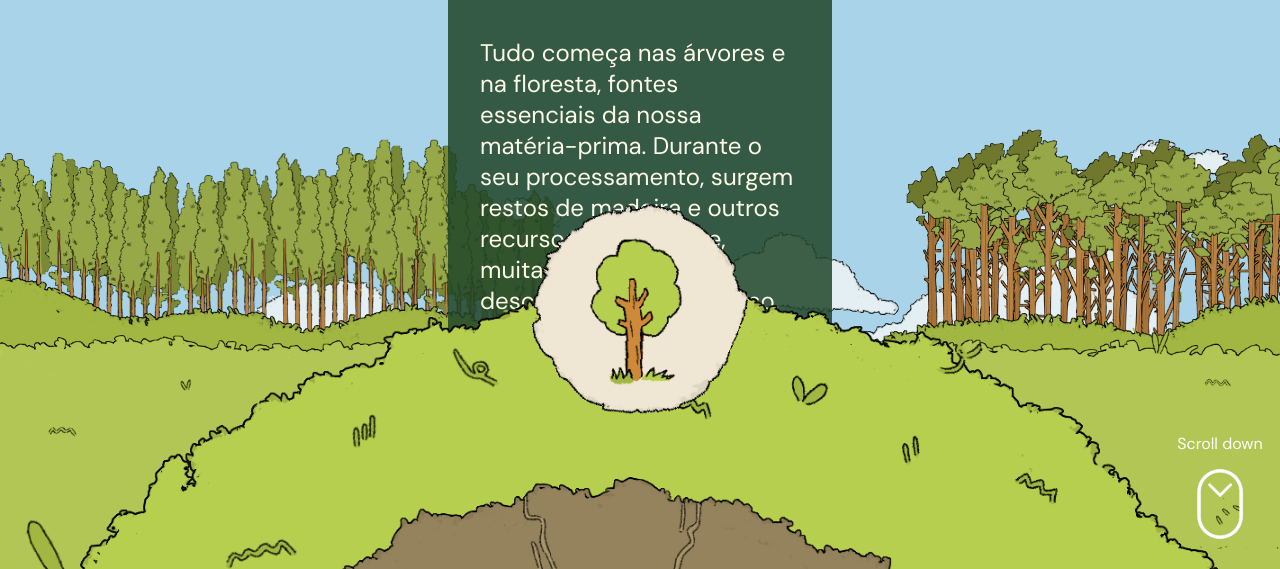
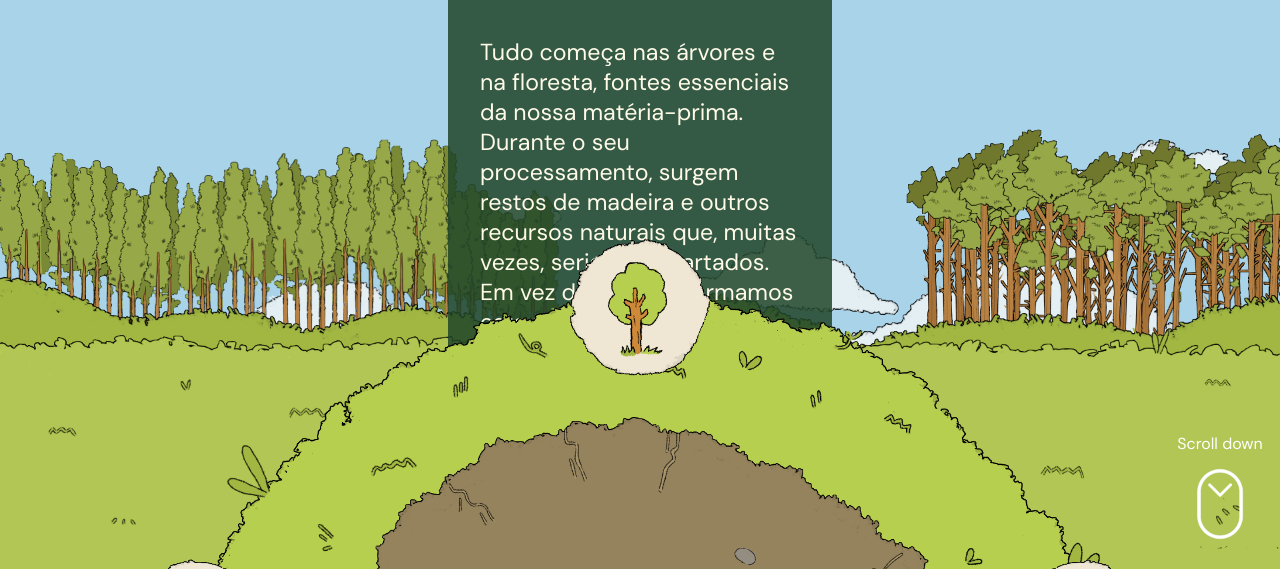
Before and after one commit to cogumelosdopradoaoprato/cogumelosdopradoaoprato.github.io, a website built with Vite: page producao.html in a window 1280 px wide. Shown: the part 231-800 px from the top of the page. Built offline with nearby package versions, Linux system fonts and the light colour scheme.

Commit message:
fixing scroll size in section 5

```diff
--- a/css/producao.css
+++ b/css/producao.css
@@ -242,7 +242,7 @@ button,
 
 /* Text body of every section */
 .producao .container .content .text p {
-  font-size: 1.5rem;
+  font-size: 1.45rem;
   margin-top: 2.5rem;
   color: var(--txt-creme);
 }
@@ -253,8 +253,8 @@ button,
   bottom: -280px;
   left: 50%;
   transform: translateX(-50%);
-  width: 1500px;
-  height: 1500px;
+  width: 2000px;
+  height: 2000px;
   border-radius: 50%;
   display: flex;
   align-items: center;
@@ -267,7 +267,7 @@ button,
   position: absolute;
   transform-origin: center center;
   transform: scale(0);
-  max-height: 2000px;
+  max-height: 1300px;
 }
 
 /* Following styles are for every individual section, with their
@@ -378,7 +378,7 @@ button,
 /* Section fifth */
 .producao .container .section-fifth {
   width: 100%;
-  height: 140vh;
+  height: 100vh;
   background-color: #a9d3e8;
   position: absolute;
   top: 400vh;
--- a/producao.html
+++ b/producao.html
@@ -123,7 +123,7 @@
         <div class="text">
           <h2>CULTIVO</h2>
           <p>
-            Após a incubação, inicia-se a fase de cultivo. O ambiente é cuidadosamente monitorizado para assegurar que
+            Após a incubação, inicia-se a fase de cultivo. O ambiente é monitorizado para assegurar que
             os cogumelos crescem com qualidade, frescura e sabor. Este processo respeita os princípios da agricultura
             sustentável e regenerativa, resultando em alimentos ricos em nutrientes, com benefícios reconhecidos para a
             saúde e com baixo impacto ambiental.
```
